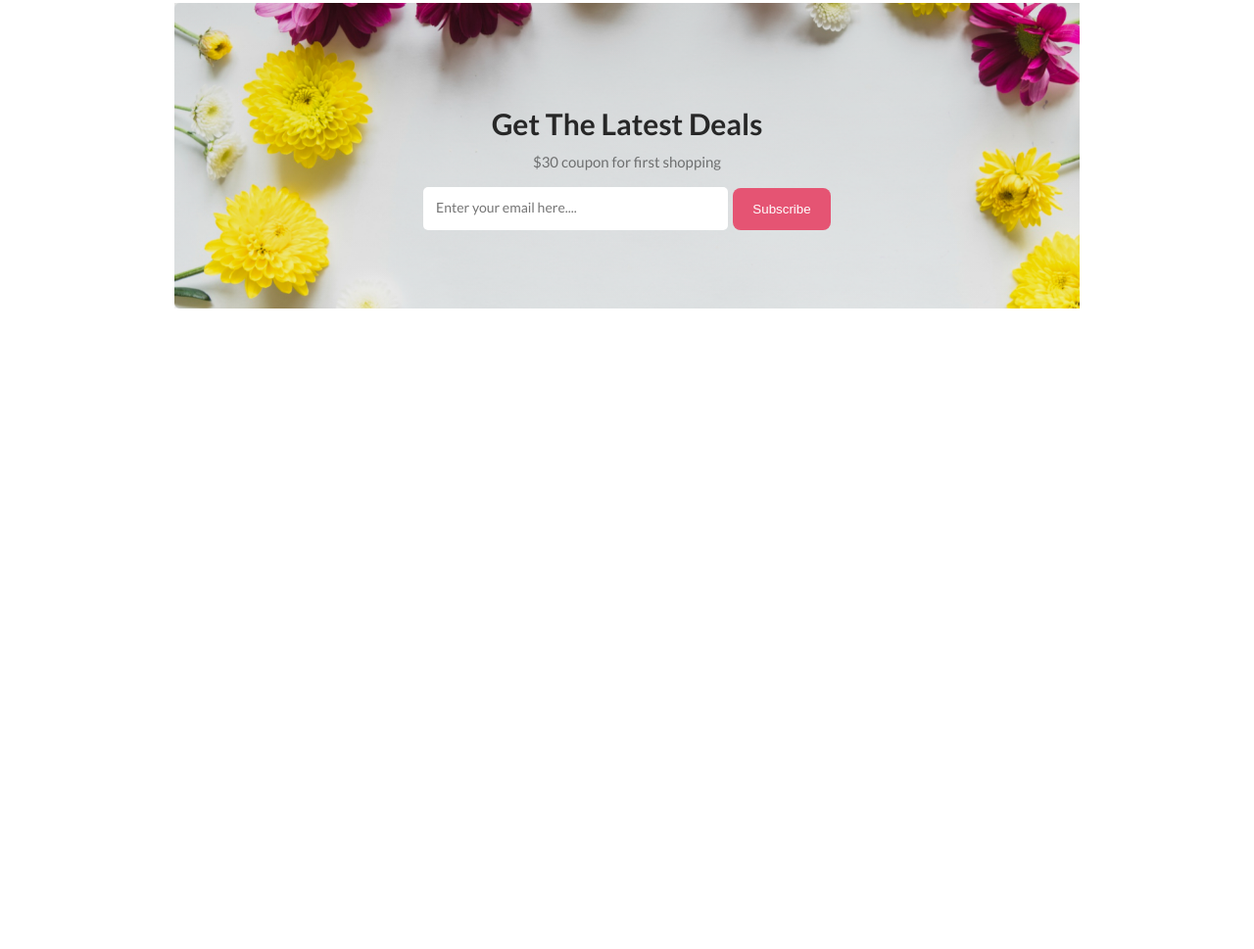
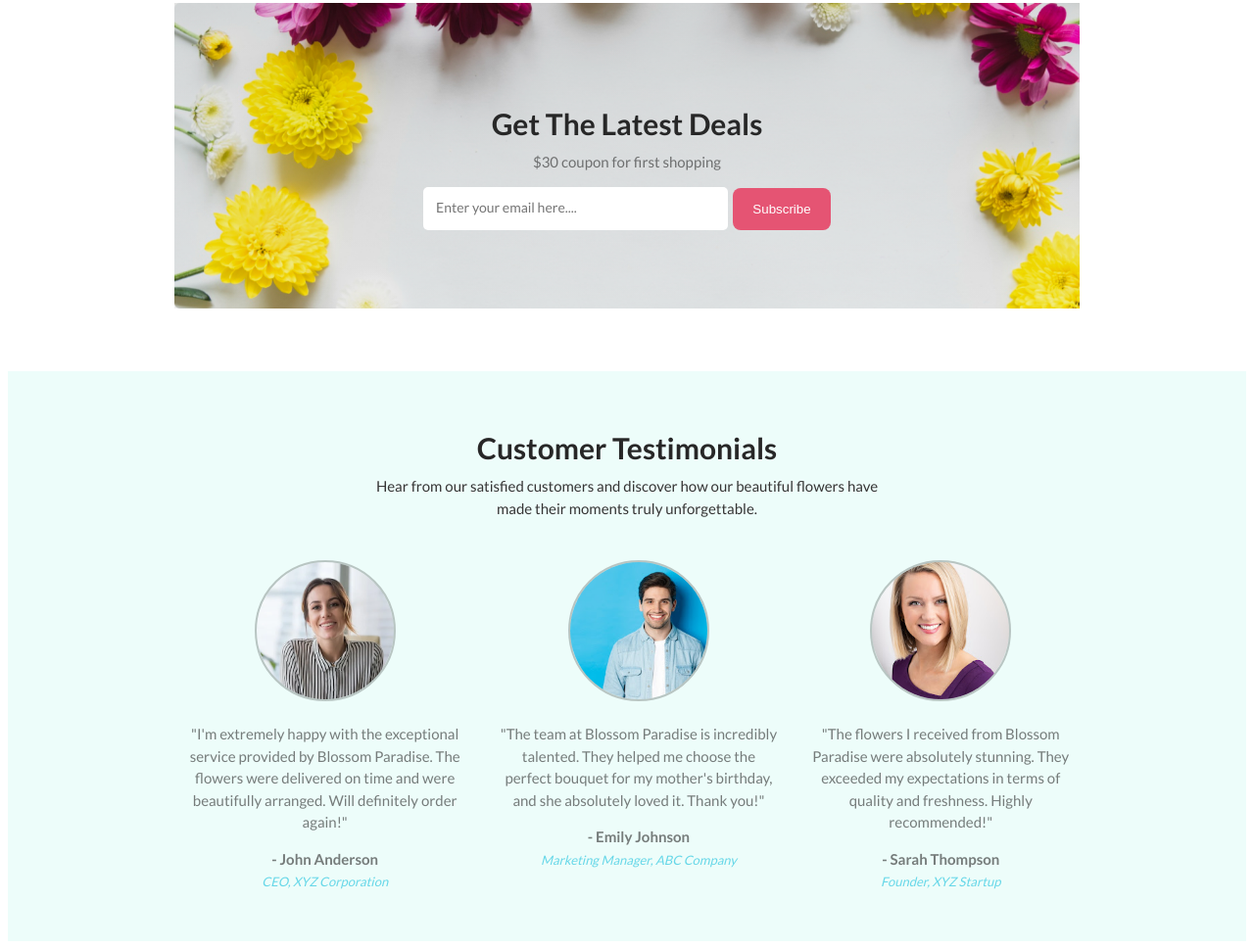
Before and after one commit to Shakil-Ahmmed8882/Assignment-1, a plain HTML site: page index.html in a window 1280 px wide. Shown: the part 2173-3142 px from the top of the page at 98% size. Before the commit the page ends 2552 px from the top, so only its background shows below. Drawn offline with Linux system fonts and the light colour scheme.

Commit message:
Added testimonials section with customer testimonials, images, and position titles

```diff
--- a/index.html
+++ b/index.html
@@ -187,5 +187,57 @@
       </div>
     </section>
     <!-- coupon subscription section ends -->
+    <!-- Testimonials section starts -->
+    <section class="clearfix testimonial-section pad text-center">
+      <h2>Customer Testimonials</h2>
+      <p class="testimonial-description description">
+        Hear from our satisfied customers and discover how our beautiful flowers have <br> made their moments truly unforgettable.
+      </p>
+      <div class="testimonial-container sec-margin column-container">
+        <div class="testimonial">
+          <div class="testimonial-content">
+            <div class="testimonial-image">
+              <img src="./flower-shop-assignment/testimonials/tesm-2.webp" alt="Customer Avatar" class="avatar responsive-img" />
+            </div>
+            <p class="testimonial-text description">
+              "I'm extremely happy with the exceptional service provided by Blossom Paradise. The flowers were delivered on time and were beautifully arranged. Will definitely order again!"
+            </p>
+            <p class="testimonial-author description">
+              <strong>- John Anderson</strong><br>
+              <span class="position-title">CEO, XYZ Corporation</span>
+            </p>
+          </div>
+        </div>
+        <div class="testimonial">
+          <div class="testimonial-content">
+            <div class="testimonial-image">
+              <img src="./flower-shop-assignment/testimonials/testm-3 (2).jpg" alt="Customer Avatar" class="avatar responsive-img" />
+            </div>
+            <p class="testimonial-text description">
+              "The team at Blossom Paradise is incredibly talented. They helped me choose the perfect bouquet for my mother's birthday, and she absolutely loved it. Thank you!"
+            </p>
+            <p class="testimonial-author description">
+              <strong>- Emily Johnson</strong><br>
+              <span class="position-title">Marketing Manager, ABC Company</span>
+            </p>
+          </div>
+        </div>
+        <div class="testimonial">
+          <div class="testimonial-content">
+            <div class="testimonial-image">
+              <img src="./flower-shop-assignment/testimonials/testm-1.jpg" alt="Customer Avatar" class="avatar responsive-img" />
+            </div>
+            <p class="testimonial-text description">
+              "The flowers I received from Blossom Paradise were absolutely stunning. They exceeded my expectations in terms of quality and freshness. Highly recommended!"
+            </p>
+            <p class="testimonial-author description">
+              <strong>- Sarah Thompson</strong><br>
+              <span class="position-title">Founder, XYZ Startup</span>
+            </p>
+          </div>
+        </div>
+      </div>
+    </section>
+    <!-- Testimonials section ends -->
   </body>
 </html>
--- a/styles/style.css
+++ b/styles/style.css
@@ -100,7 +100,6 @@ header {
   margin-top: 2rem;
 }
 
-
 /* ==================================
       Featured Flowers
  ================================== */
@@ -135,7 +134,6 @@ header {
   text-decoration: underline;
   margin-top: 5px;
 }
-
 
 /* ==================================
       Service section
@@ -175,8 +173,6 @@ header {
   margin-top: 1.2rem;
 }
 
-
-
 /* ==================================
       Instagram section
  ================================== */
@@ -191,7 +187,6 @@ header {
   margin-left: 20%;
   margin-bottom: 2rem;
 }
-
 
 /* ==================================
     coupon-subscription-section
@@ -221,3 +216,30 @@ header {
   margin: 0;
   padding: 14px 20px;
 }
+/* ==================================
+      Testimonial section
+ ================================== */
+.testimonial-section {
+  background: rgba(84, 229, 207, 0.1);
+}
+.testimonial-image {
+  width: 140px;
+  height: 140px;
+  margin: 1.8rem auto 1.5rem auto;
+}
+.testimonial-description {
+  width: 60%;
+  margin-left: 20%;
+  color: #363535;
+}
+.testimonial-section img {
+  object-fit: cover;
+  outline: 2px solid #00000039;
+  border-radius: 50%;
+  object-position: center;
+}
+.position-title {
+  font-size: 13px;
+  color: rgba(5, 187, 219, 0.581);
+  font-style: italic;
+}
```
Lines whose indentation alone changed are shown as unchanged.
